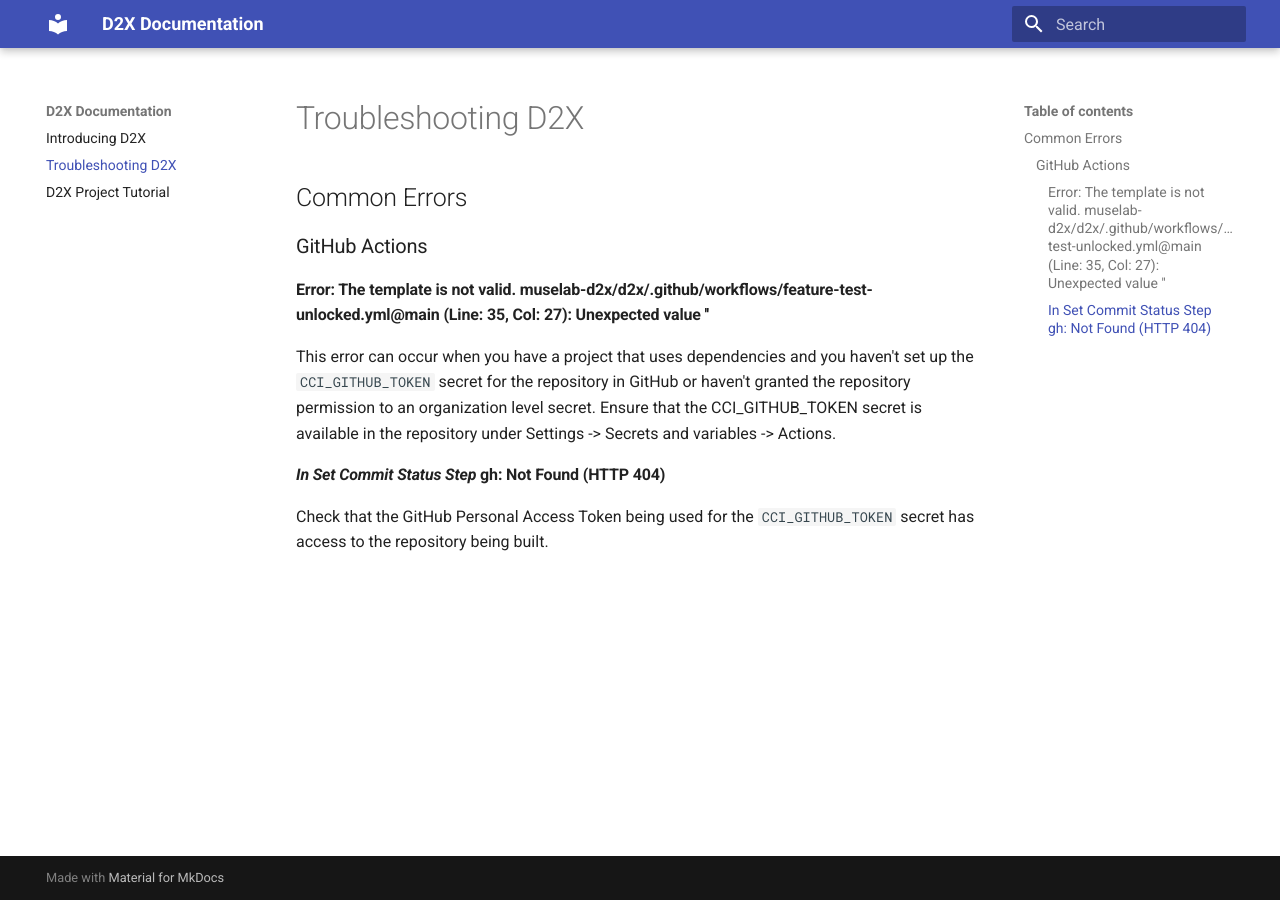
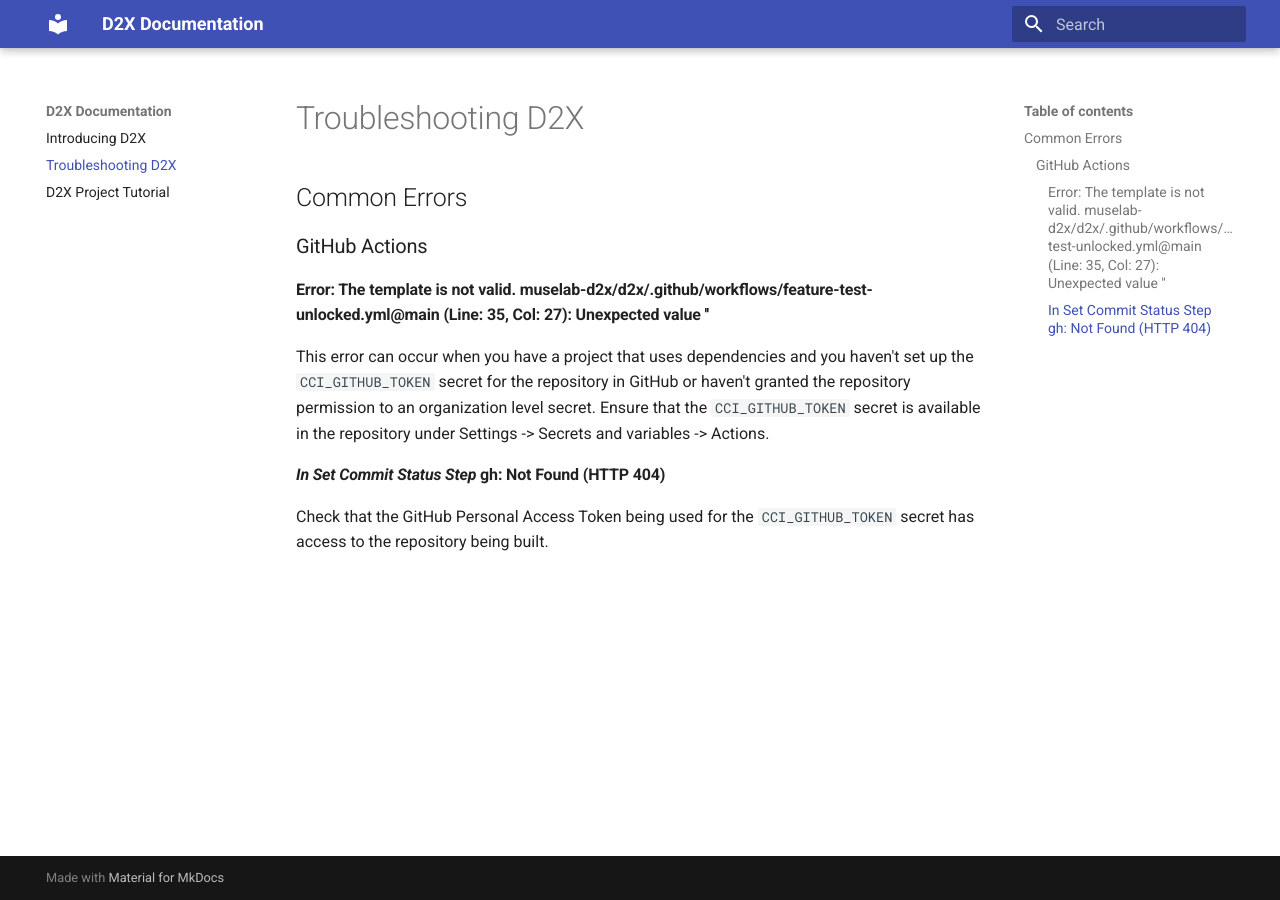
Before and after one commit to muselab-d2x/d2x, an MkDocs documentation site: the page built from docs/troubleshooting.md, in a window 1280 px wide. Built offline with MkDocs 1.6.1 and Material for MkDocs 9.7.7, drawn with Linux system fonts in a browser that asks for light colours.

```diff
--- a/docs/troubleshooting.md
+++ b/docs/troubleshooting.md
@@ -6,7 +6,7 @@
 
 #### Error: The template is not valid. muselab-d2x/d2x/.github/workflows/feature-test-unlocked.yml@main (Line: 35, Col: 27): Unexpected value ''
 
-This error can occur when you have a project that uses dependencies and you haven't set up the `CCI_GITHUB_TOKEN` secret for the repository in GitHub or haven't granted the repository permission to an organization level secret. Ensure that the CCI_GITHUB_TOKEN secret is available in the repository under Settings -> Secrets and variables -> Actions.
+This error can occur when you have a project that uses dependencies and you haven't set up the `CCI_GITHUB_TOKEN` secret for the repository in GitHub or haven't granted the repository permission to an organization level secret. Ensure that the `CCI_GITHUB_TOKEN` secret is available in the repository under Settings -> Secrets and variables -> Actions.
 
 #### _In Set Commit Status Step_ gh: Not Found (HTTP 404)
 
```
Also changed, not shown: 3 other files.
